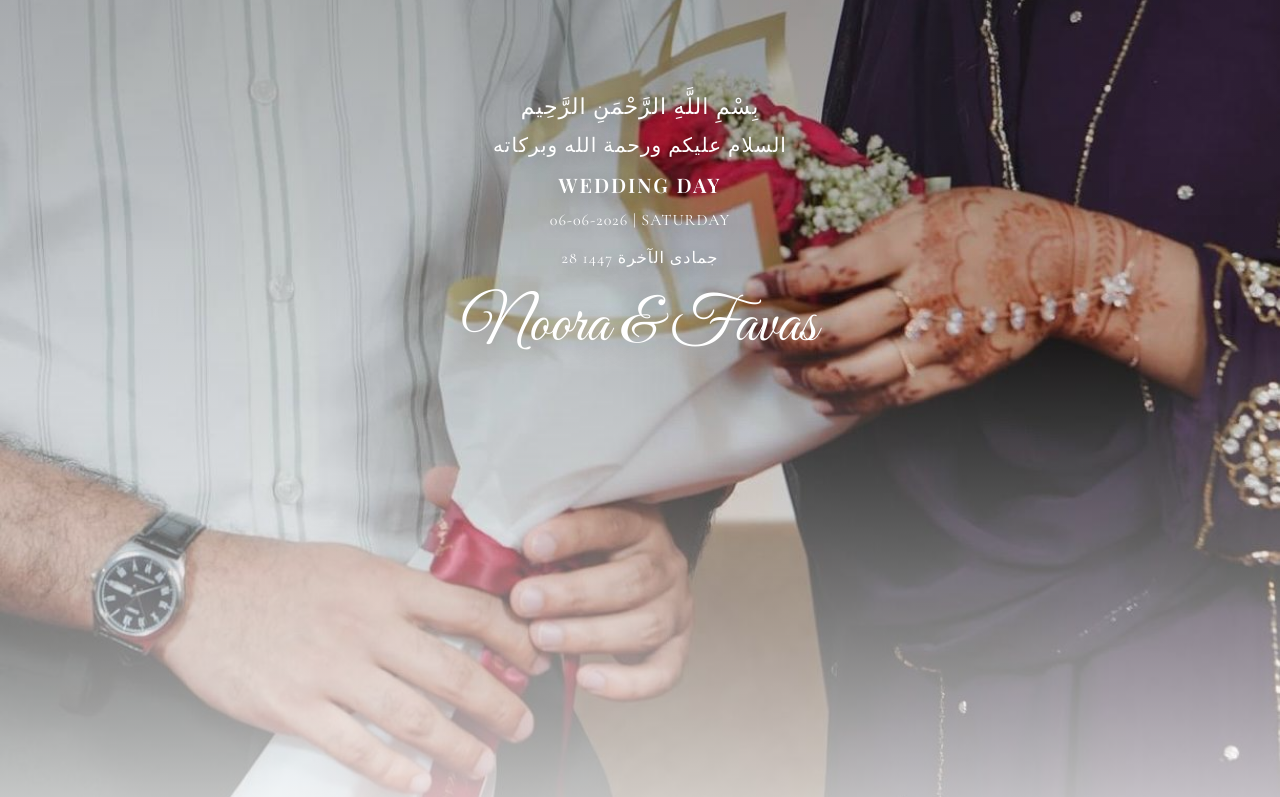
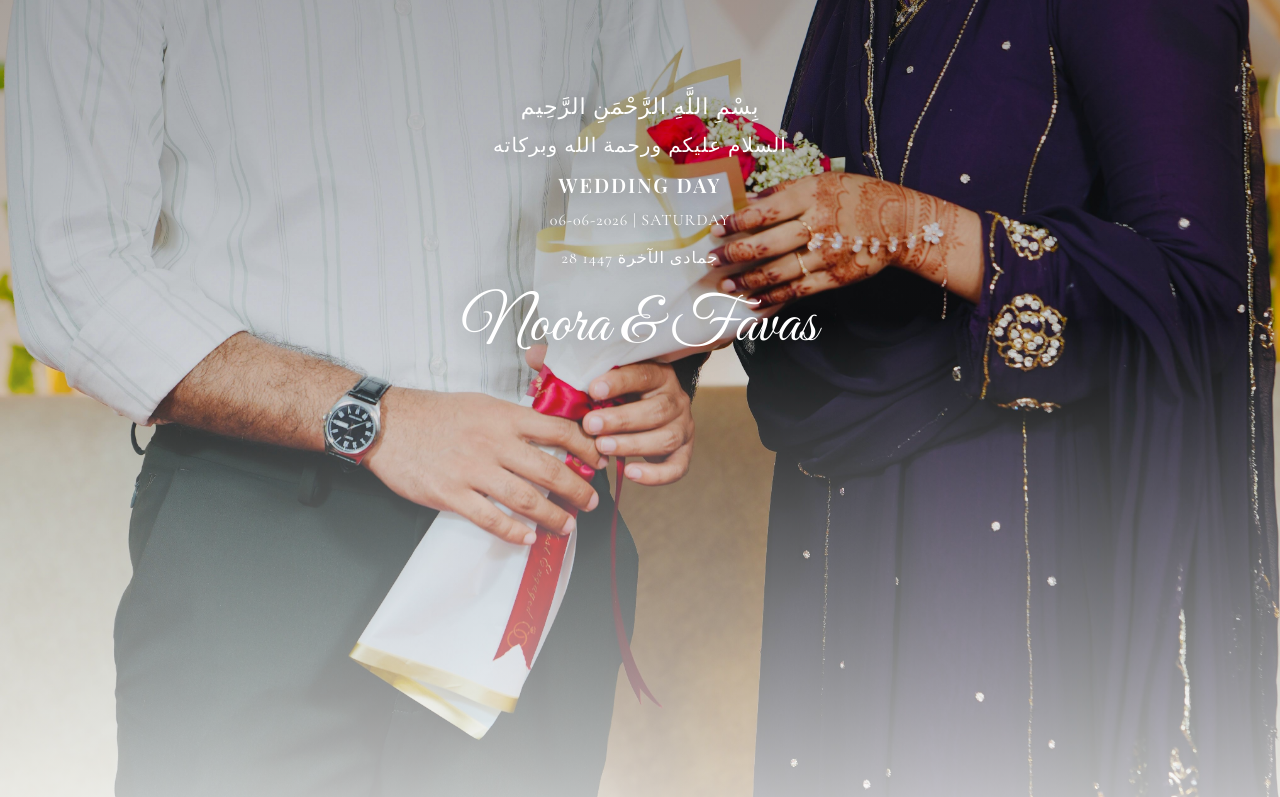
Before and after one commit to noorjahan-ui/digital_invitation, a plain HTML site: page index.html in a window 1280 px wide. Both pictures are taken after a click on the button "CLICK TO OPEN". Shown: the top 797 px of the page. Drawn offline with nearby package versions, Linux system fonts and the light colour scheme.

Commit message:
index.html

```diff
--- a/index.html
+++ b/index.html
@@ -336,7 +336,7 @@
         background-color: #efe9e4;
         background-image:
           linear-gradient(180deg, rgba(10, 8, 10, 0.28) 0%, rgba(10, 8, 10, 0.12) 40%, rgba(255, 255, 255, 0.72) 100%),
-          url("WhatsApp Image 2026-03-26 at 11.56.29 PM.jpeg");
+          url("WhatsApp Image 2026-03-30 at 7.05.01 PM.jpeg");
         background-position: center, center;
         background-repeat: no-repeat, no-repeat;
         background-size: cover, cover;
@@ -1199,6 +1199,8 @@
 
       <section class="countdown-section locked">
         <div class="calendar-actions fade-up">
+         <div class="flower-line">&#10047; &#10047; &#10047;</div>
+
           <h3 class="section-title" data-i18n="calendar_highlight">Calendar Highlight</h3>
           <div class="mini-calendar" aria-label="Wedding date highlight">
             <div class="mc-top">Calendar Highlight June 2026</div>
```
